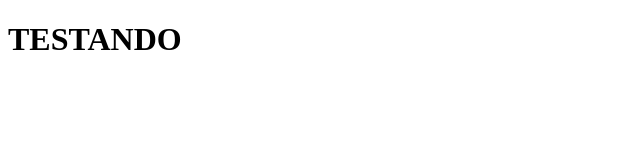
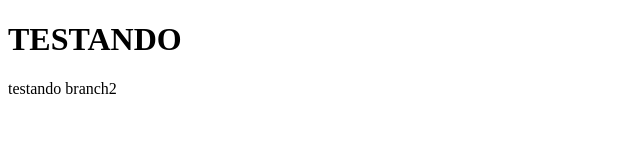
Before and after one commit to Gabyschneiderr/exemplo_segunda, a plain HTML site: page index.html in a window 1280 px wide. Shown: the whole page, without its empty margins (0-640 px from the left). Drawn offline with Linux system fonts and the light colour scheme.

Commit message:
testando a branch2

```diff
--- a/index.html
+++ b/index.html
@@ -8,6 +8,7 @@
 </head>
 <body>
     <h1>TESTANDO</h1>
+    <p>testando branch2</p>
 
 </body>
 </html>
```
Also changed, not shown: 1 other file.
